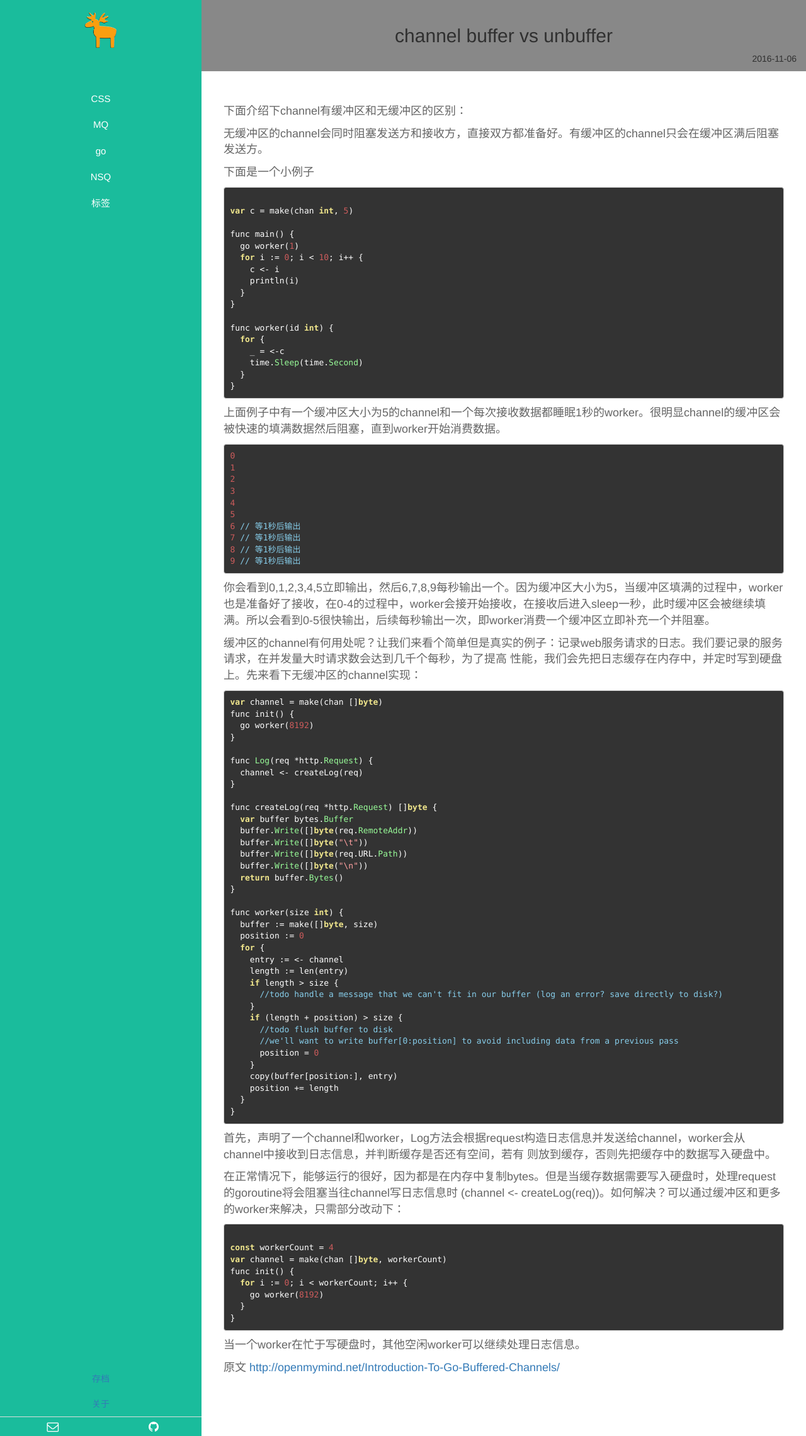
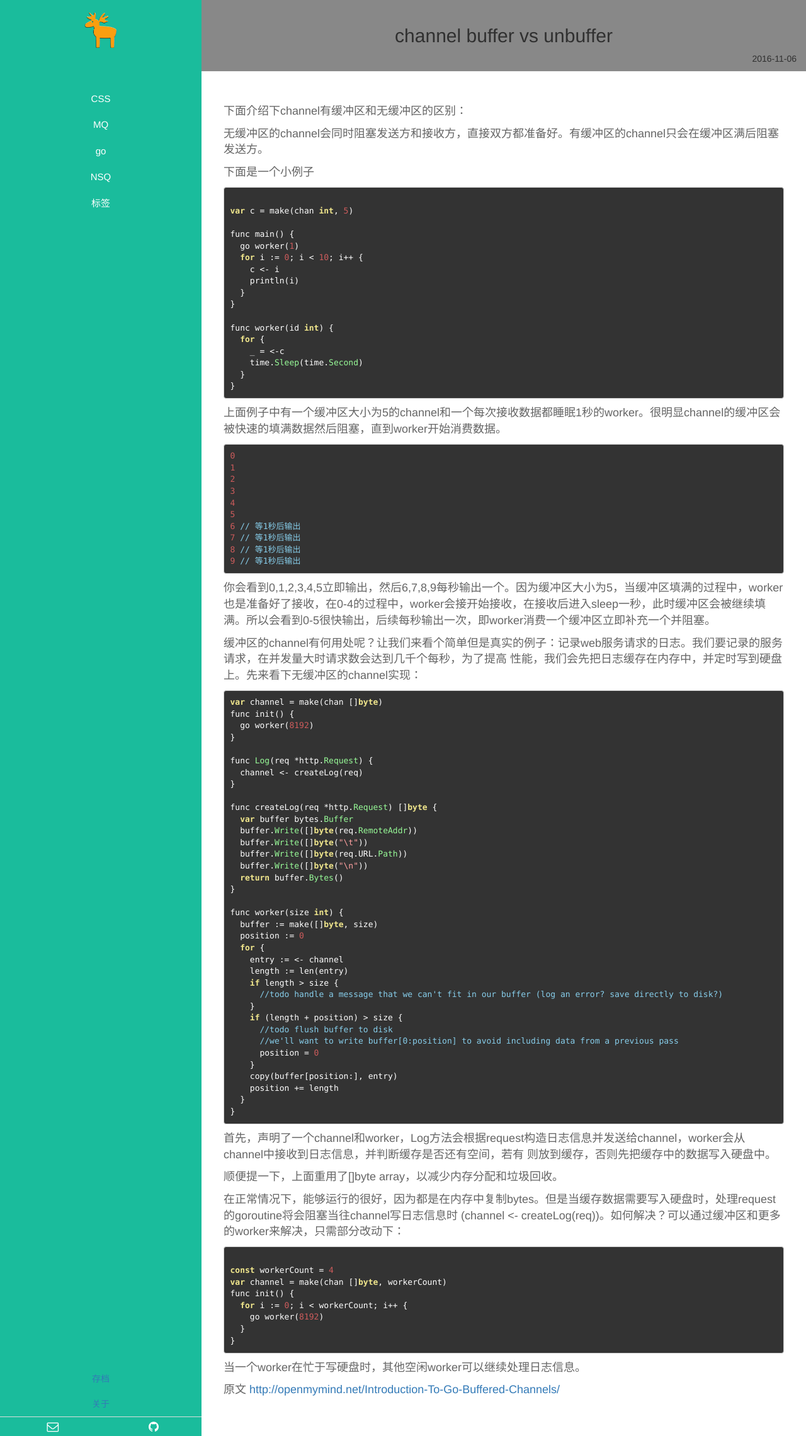
Before and after one commit to wcccode/wcccode.github.io, a Jekyll site: the page built from _posts/go/2016-11-06-go-channel-buffer-vs-unbuffer.md, in a window 1280 px wide. Shown: the whole page at 63% size. Built offline with Jekyll 4.4.1, drawn with Linux system fonts in a browser that asks for light colours.

Commit message:
Update 2016-11-06-go-channel-buffer-vs-unbuffer.md

```diff
--- a/_posts/go/2016-11-06-go-channel-buffer-vs-unbuffer.md
+++ b/_posts/go/2016-11-06-go-channel-buffer-vs-unbuffer.md
@@ -95,6 +95,8 @@ func worker(size int) {
 首先，声明了一个channel和worker，Log方法会根据request构造日志信息并发送给channel，worker会从channel中接收到日志信息，并判断缓存是否还有空间，若有
 则放到缓存，否则先把缓存中的数据写入硬盘中。
 
+顺便提一下，上面重用了[]byte array，以减少内存分配和垃圾回收。
+
 在正常情况下，能够运行的很好，因为都是在内存中复制bytes。但是当缓存数据需要写入硬盘时，处理request的goroutine将会阻塞当往channel写日志信息时
 (channel <- createLog(req))。如何解决？可以通过缓冲区和更多的worker来解决，只需部分改动下：
 
```
